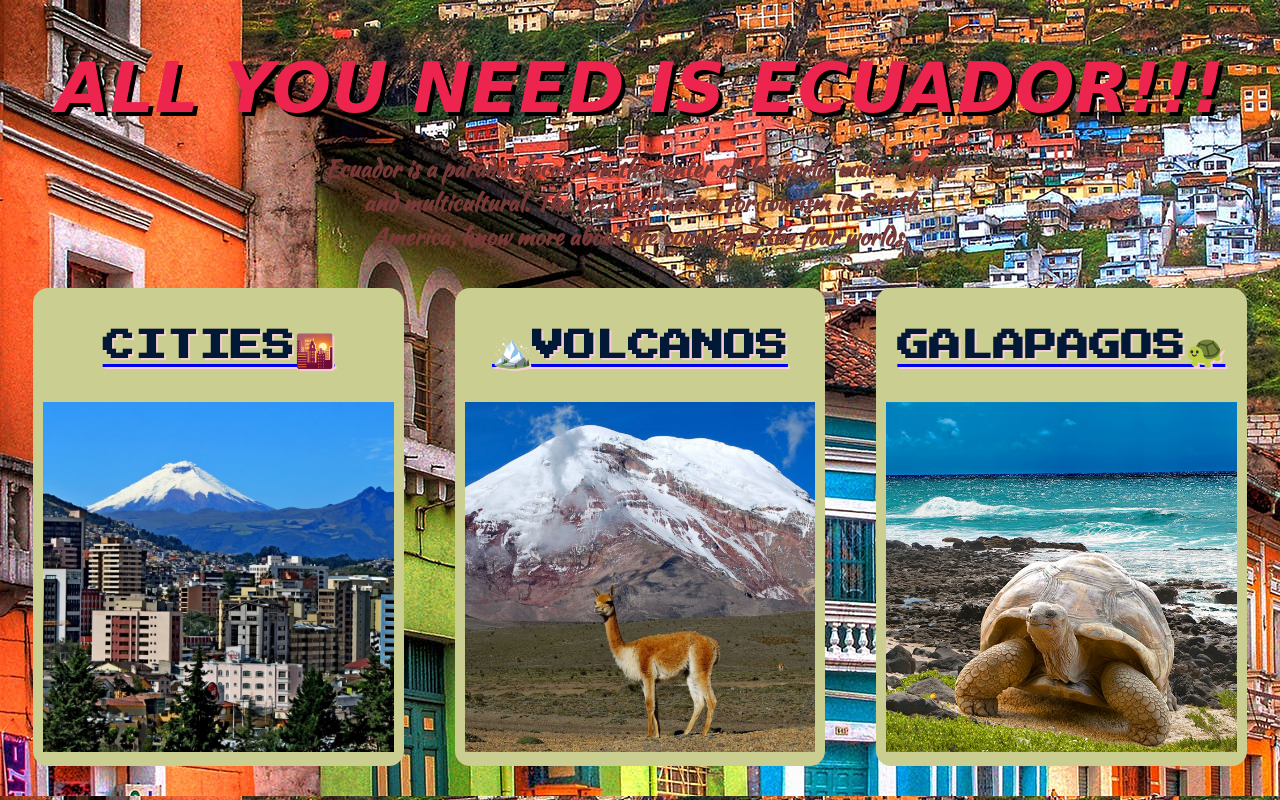
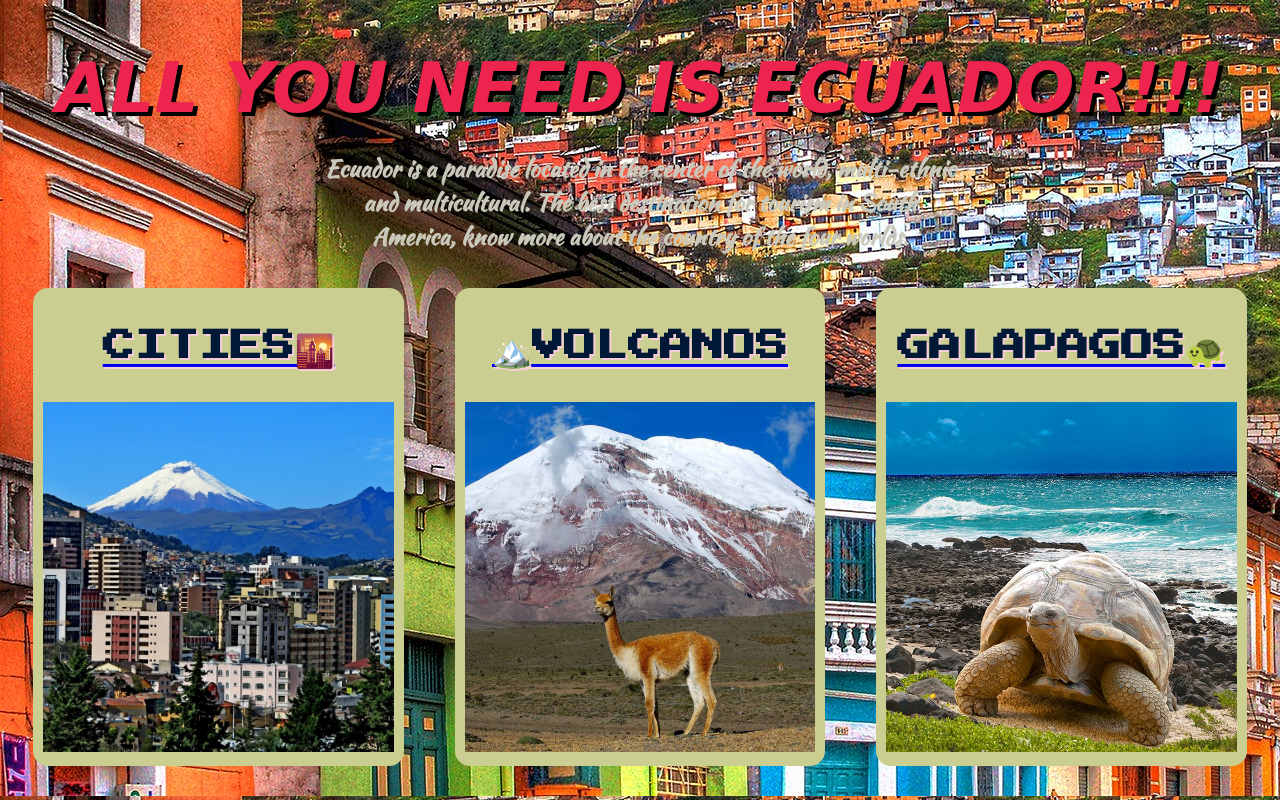
Before and after one commit to ChristianFuentes2000/ECUADOR, a plain HTML site: page index.html in a window 1280 px wide. Drawn offline with Linux system fonts and the light colour scheme.

Commit message:
Add files via upload

```diff
--- a/main.css
+++ b/main.css
@@ -23,7 +23,7 @@ body{
   width:50%;
   margin: auto;
   font-family: 'Kaushan Script', cursive;
-  color:#783937FF;
+  color:#c9c8bb;
 }
 
 .big-list {
```
